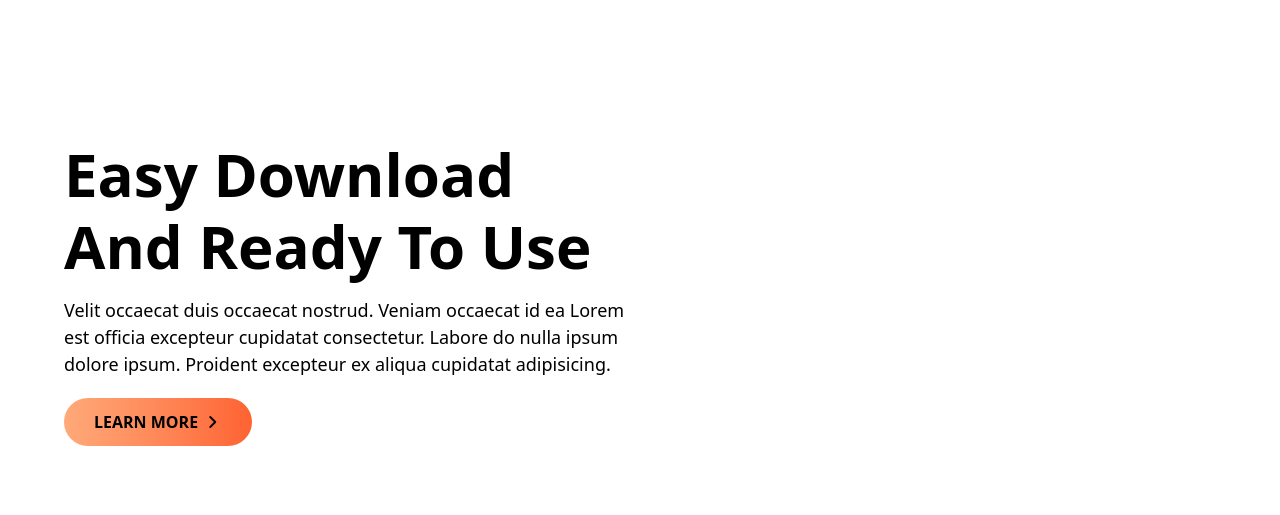
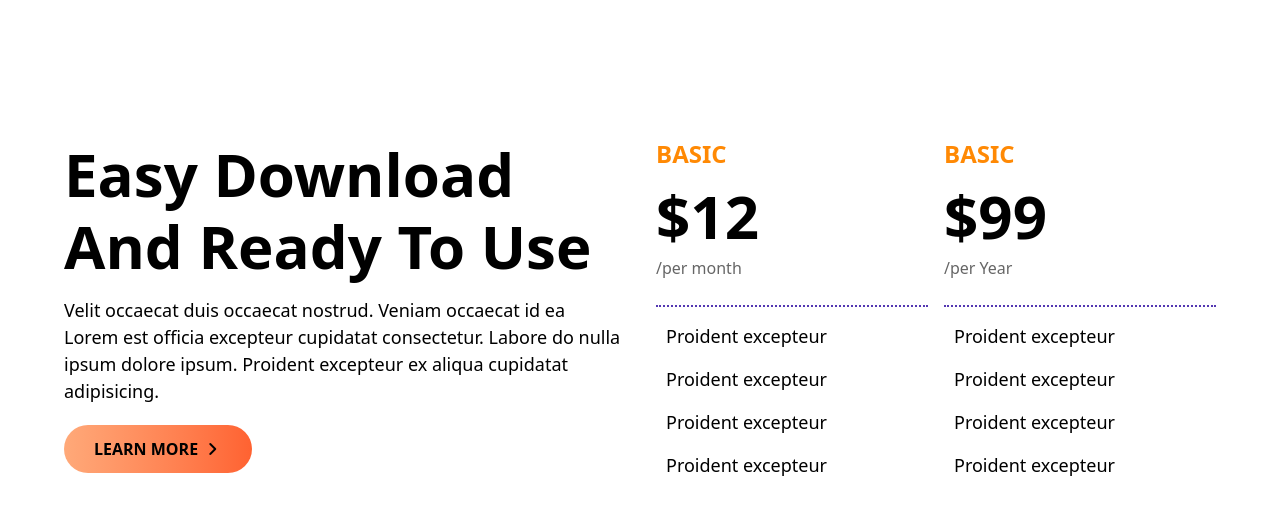
Before and after one commit to RemonAhmedMia/Modules-14-Tea-Landing-Page, a website: page index.html in a window 1280 px wide. Shown: the part 3532-4047 px from the top of the page. Drawn offline with Linux system fonts and the light colour scheme.

Commit message:
add-pricing-content

```diff
--- a/index.html
+++ b/index.html
@@ -182,8 +182,8 @@
 <!-- Start Pricing Area -->
  <section class="py-20">
   <div class="max-w-screen-xl mx-auto px-6 lg:px-16">
-    <div class="grid gap-6 grid-cols-1 lg:grid-cols-2">
-      <div class="">
+    <div class="grid gap-8 grid-cols-1 lg:grid-cols-2">
+      <div class="content-part">
         <!-- Pricing Content -->
        <h3 class="lg:text-6xl md:text-5xl text-3xl md:font-bold font-semibold pb-[15px] leading-[1.2] capitalize">easy download and ready to use</h3>
        <p class="text-[18px] leading-[27px]">
@@ -195,6 +195,51 @@
         </a>
       <!-- End Pricing Content -->
       </div>
+
+      <!-- Pricing Part -->
+      <div class="">
+        <div class="grid lg:grid-cols-2 grid-cols-1 gap-4">
+          <div class="item">
+            <h5 class="text-orange-400 uppercase font-semibold text-2xl pb-4">basic</h5>
+            <h2 class="text-6xl font-bold pb-[10px]">$12</h2>
+            <span class="opacity-[0.6]">/per month</span>
+            <ul class="border-dotted border-t-2 border-[#5437B2] mt-[25px]">
+              <li class="mt-4 pl-[10px]">
+                <p class="text-[18px]">Proident excepteur</p>
+              </li>
+              <li class="mt-4 pl-[10px]">
+                <p class="text-[18px]">Proident excepteur</p>
+              </li>
+              <li class="mt-4 pl-[10px]">
+                <p class="text-[18px]">Proident excepteur</p>
+              </li>
+              <li class="mt-4 pl-[10px]">
+                <p class="text-[18px]">Proident excepteur</p>
+              </li>
+            </ul>
+          </div>
+
+          <div class="item">
+            <h5 class="text-orange-400 uppercase font-semibold text-2xl pb-4">basic</h5>
+            <h2 class="text-6xl font-bold pb-[10px]">$99</h2>
+            <span class="opacity-[0.6]">/per Year</span>
+            <ul class="border-dotted border-t-2 border-[#5437B2] mt-[25px]">
+              <li class="mt-4 pl-[10px]">
+                <p class="text-[18px]">Proident excepteur</p>
+              </li>
+              <li class="mt-4 pl-[10px]">
+                <p class="text-[18px]">Proident excepteur</p>
+              </li>
+              <li class="mt-4 pl-[10px]">
+                <p class="text-[18px]">Proident excepteur</p>
+              </li>
+              <li class="mt-4 pl-[10px]">
+                <p class="text-[18px]">Proident excepteur</p>
+              </li>
+            </ul>
+          </div>
+        </div>
+      </div>
     </div>
   </div>
  </section>
```
Also changed, not shown: src/output.css.
